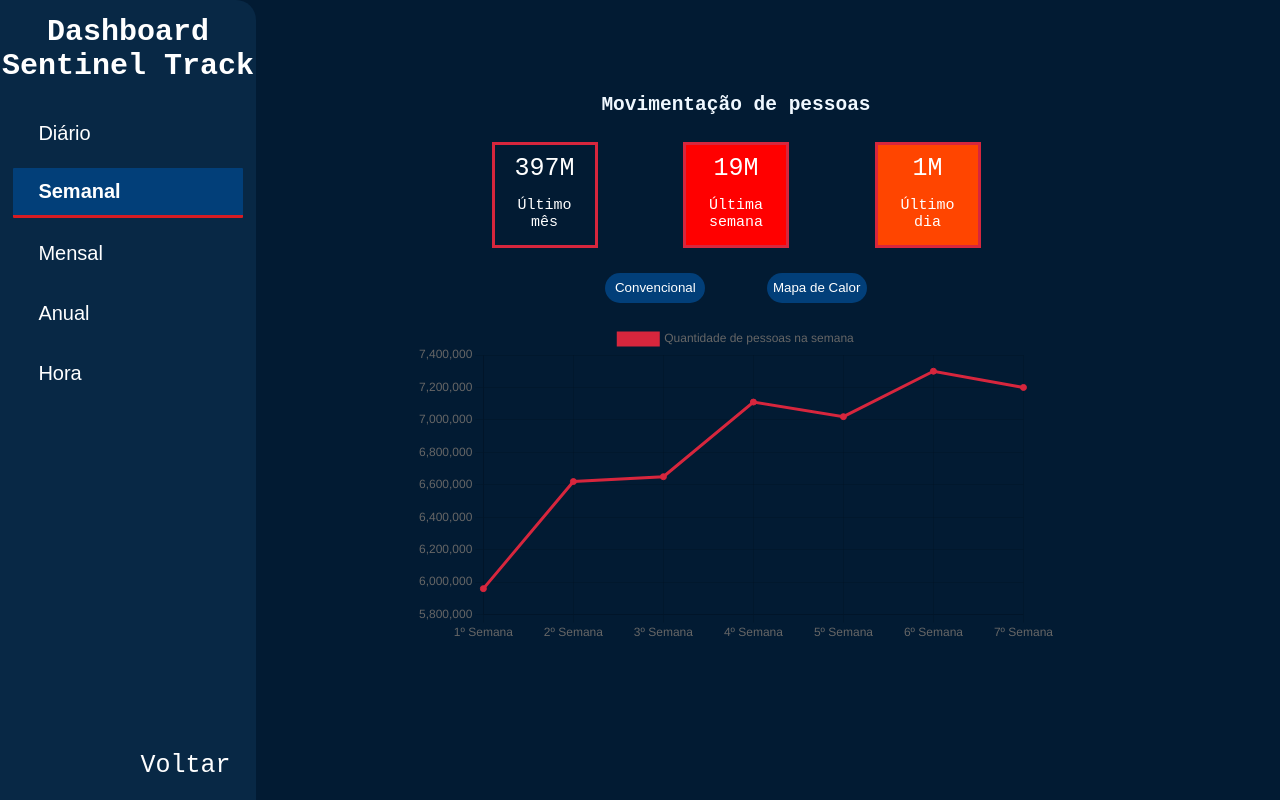
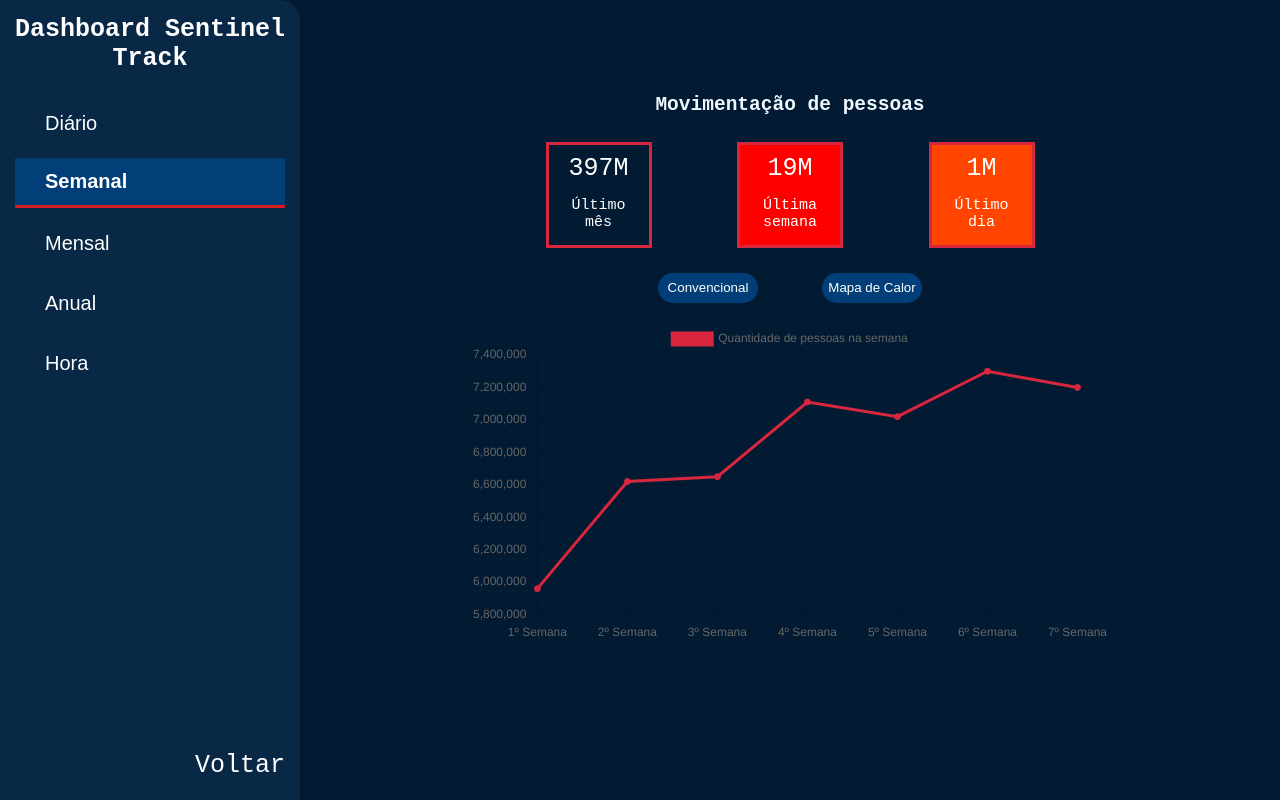
Before and after one commit to Sentinel-Track/SentinelTrack-PI, a plain HTML site: page dashboard-v2.html in a window 1280 px wide. Both pictures are taken after a click on the button "Semanal". Drawn offline with nearby package versions, Linux system fonts and the light colour scheme.

Commit message:
mais alguns ajustes

```diff
--- a/dashboard-v2.html
+++ b/dashboard-v2.html
@@ -43,7 +43,9 @@
                 Hora
             </button>
             <div class="voltar">
-                <a href="index.html">Voltar</a>
+                <div>
+                    <a href="index.html">Voltar</a>
+                </div>
             </div>
         </div>
         <div id="chartmg" class="fotochart"><img src="imagens/barra.gif" /></div>
@@ -51,7 +53,7 @@
         <div class="grafico" id="grafico">
             <h2 style="color: aliceblue">Movimentação de pessoas</h2>
             <div class="kpis">
-                <div class="kpi" >
+                <div class="kpi">
                     <span class="nmr">397M</span>
                     <span class="title">Último mês</span>
                 </div>
@@ -284,11 +286,11 @@
 
         btnSemanal.style.borderBottom = "solid 3px #D71B22";
         btnSemanal.style.fontWeight = "bold";
-        btnSemanal.style.backgroundColor = "#023f79";        btnSemanal.style.backgroundColor = "#023f79";
+        btnSemanal.style.backgroundColor = "#023f79";
 
         btnDiario.style.borderBottom = "none";
         btnDiario.style.fontWeight = "normal";
-        btnDiario.style.backgroundColor = "transparent";        btnDiario.style.backgroundColor = "transparent";
+        btnDiario.style.backgroundColor = "transparent";
 
         btnMensal.style.borderBottom = "none"
         btnMensal.style.fontWeight = "normal"
--- a/estilo.css
+++ b/estilo.css
@@ -317,7 +317,8 @@ button {
 }
 
 .grafico {
-    width: 75vw;
+    margin-left: 300px;
+    width: 100%;
     display: none;
     justify-content: center;
     align-items: center;
@@ -333,13 +334,15 @@ button {
 
 .fold {
     background-color: #082845;
-    width: 20vw;
-    height: 100vh;
+    width: 300px;
+    height: 100%;
     border-top-right-radius: 20px;
     display: flex;
     flex-direction: column;
     justify-content: start;
     align-items: center;
+    position: fixed;
+
 }
 
 .fotochart {
@@ -349,7 +352,7 @@ button {
 
 .texts {
     color: white;
-    font-size: 30px;
+    font-size: 25px;
     margin: 0;
     text-align: center;
     margin-top: 15px;
@@ -368,10 +371,9 @@ button {
 }
 
 .fold .voltar {
-    text-align: right;
-    position: fixed;
-    width: 16vw;
+    position: absolute;
     bottom: 20px;
+    left: 65%;
 }
 
 .voltar a {
```
